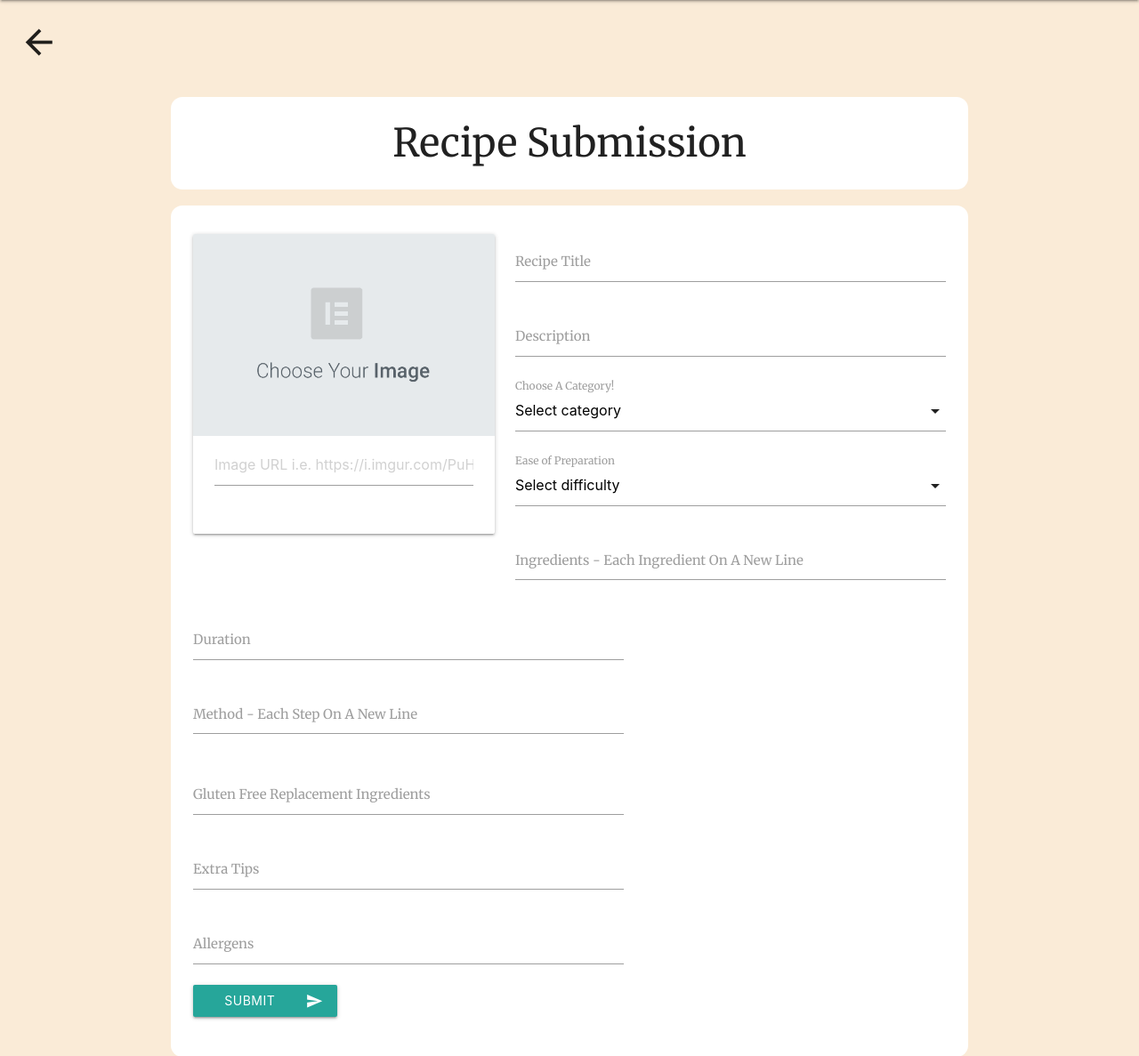
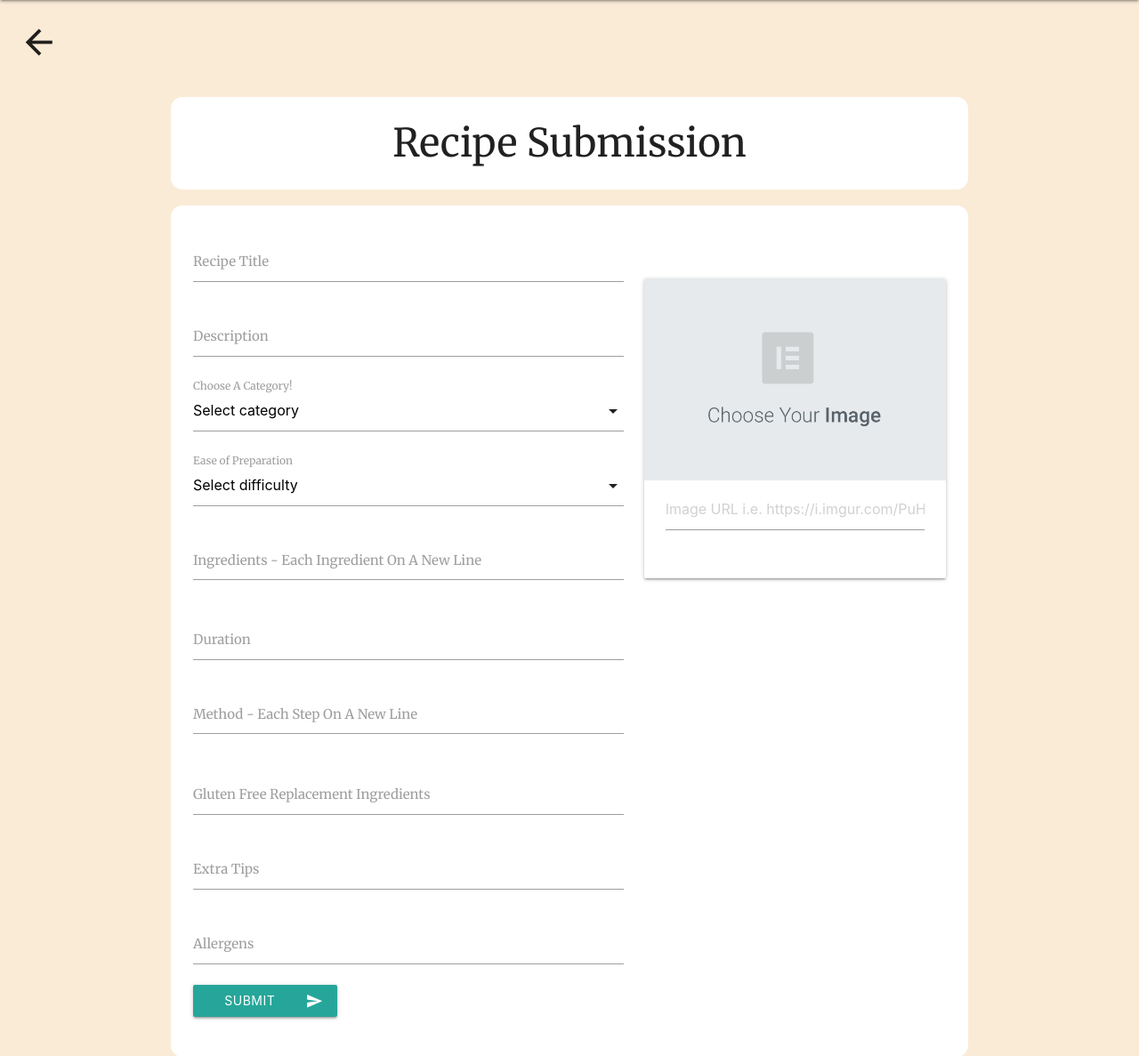
Before and after one commit to DanielJMaia/cookbook-project, a Flask app: page /add_recipe in a window 1280 px wide. Shown: the part 64-1251 px from the top of the page at 89% size. Run offline with Flask 2, Linux system fonts and the light colour scheme; data that the repository does not hold is empty; some libraries are stand-ins or nearby versions; some web fonts are replaced.

Commit message:
amend typo in add_category

```diff
--- a/templates/add_recipe.html
+++ b/templates/add_recipe.html
@@ -10,7 +10,7 @@
 <form action="{{url_for('insert_recipe')}}" method="POST" class="col s12 m8" autocomplete="off">
     <div class="container recipe_modify_container">
         <div class="row">
-            <div class="col s12 m5 submitd_sdsasdasdimage_spacing">
+            <div class="col s12 m5 submit_image_spacing">
                 <div class="card">
                     <div class="card-image">
                         <img src="/static/img/choose_image.png" class="image" alt="placeholder image or recipe image preview">
```
